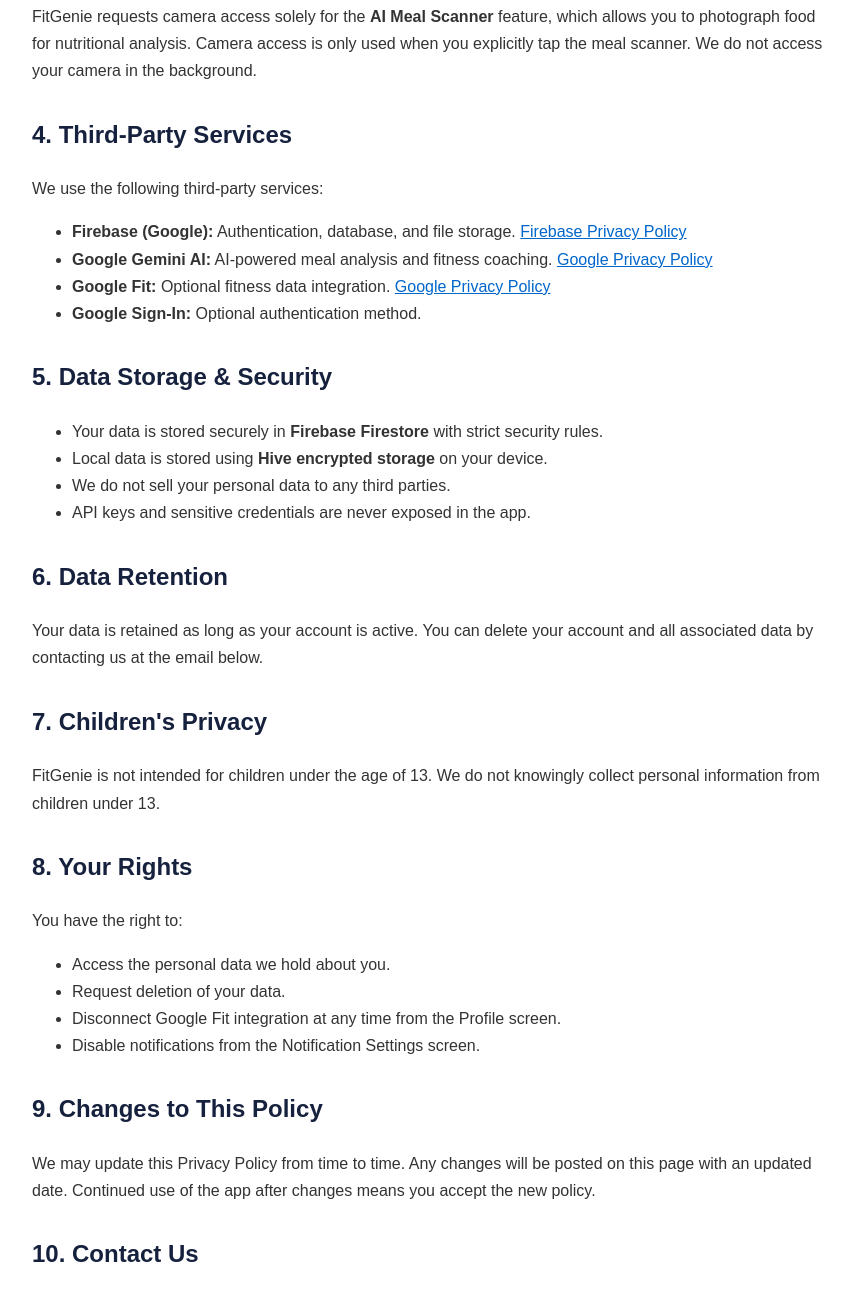
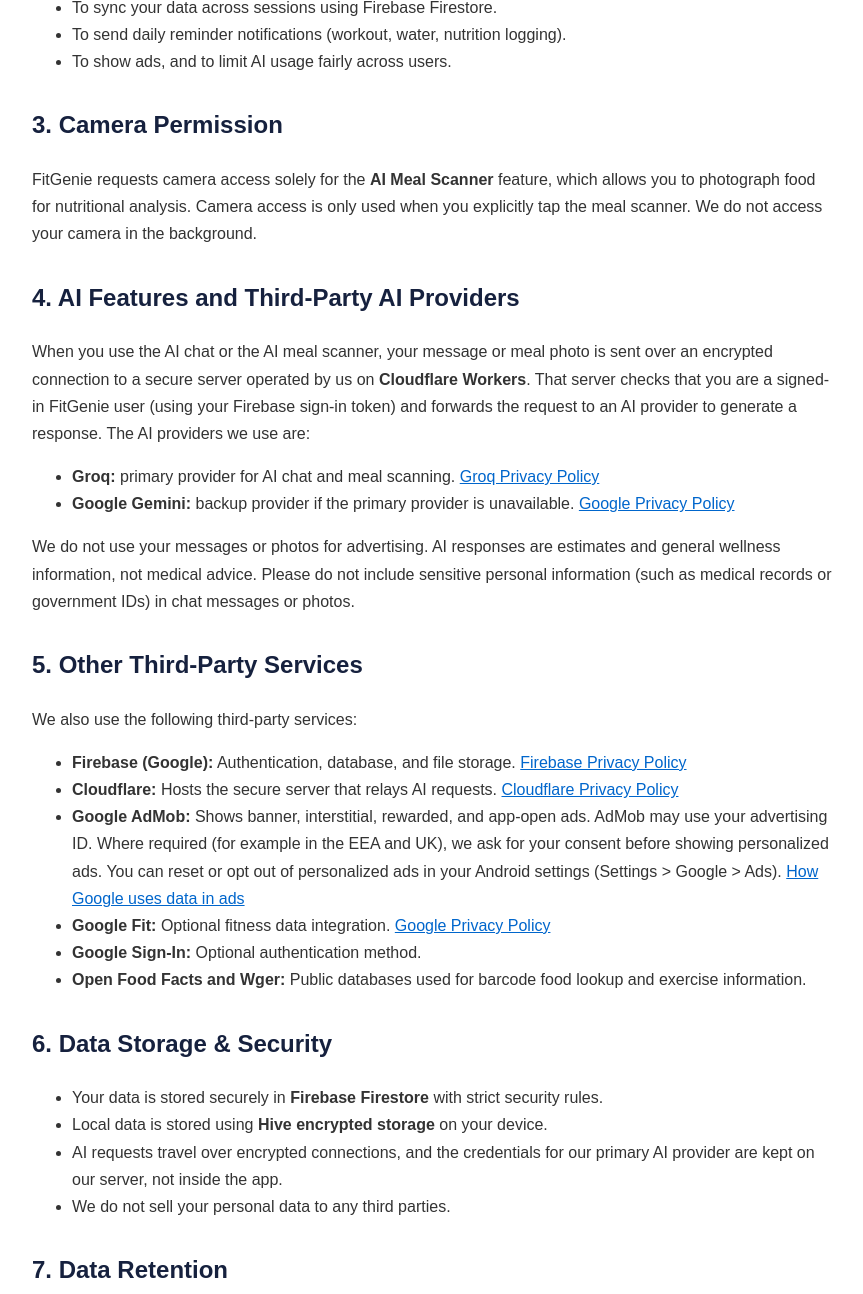
Before and after one commit to fahad2bhatti/fitgenie-privacy-policy, a plain HTML site: page index.html in a window 1280 px wide. Shown: the part 852-2146 px from the top of the page, without its empty margins (208-1071 px from the left). Drawn offline with Linux system fonts and the light colour scheme.

Commit message:
Update privacy policy (Groq, AdMob)

```diff
--- a/index.html
+++ b/index.html
@@ -21,7 +21,7 @@
 <body>
 
     <h1>🧞‍♂️ FitGenie — Privacy Policy</h1>
-    <p><strong>Last updated:</strong> August 1, 2026</p>
+    <p><strong>Last updated:</strong> October 16, 2026</p>
 
     <p>
         FitGenie is developed by Fahad Saeed. This Privacy Policy explains how we collect,
@@ -33,19 +33,23 @@
     <ul>
         <li><strong>Account Information:</strong> Name, email address when you register or sign in with Google.</li>
         <li><strong>Fitness Data:</strong> Workout logs, step counts, nutrition entries, and health goals you enter manually.</li>
-        <li><strong>Photos:</strong> Images you choose to upload for meal scanning (via camera or gallery). These are sent to Google Gemini AI for nutritional analysis.</li>
+        <li><strong>AI Chat Messages:</strong> The messages you type into the AI coach, together with the fitness context you have entered (such as goals and intake), so the AI can give relevant answers.</li>
+        <li><strong>Photos:</strong> Images you choose to upload for meal scanning (via camera or gallery). These are sent to our AI providers (Groq and Google Gemini) for nutritional analysis.</li>
         <li><strong>Profile Photo:</strong> Optional profile picture stored in Firebase Storage.</li>
         <li><strong>Google Fit Data:</strong> Steps, calories, and activity data if you choose to connect Google Fit (optional).</li>
         <li><strong>Device Data:</strong> Step count data from your device's pedometer sensor.</li>
+        <li><strong>Advertising Data:</strong> The app shows ads through Google AdMob. AdMob may collect your device's advertising ID and general device and usage information to serve and measure ads (see Section 5).</li>
+        <li><strong>Usage Limits:</strong> A simple daily counter of your AI chat usage, stored in Firebase Firestore.</li>
     </ul>
 
     <h2>2. How We Use Your Information</h2>
     <ul>
         <li>To provide personalized fitness tracking, workout plans, and nutrition logging.</li>
-        <li>To power the AI coach (Gemini AI) with your goals and intake data for better suggestions.</li>
+        <li>To power the AI coach with your goals and intake data for better suggestions.</li>
         <li>To analyze meal photos for calorie and macro estimation.</li>
         <li>To sync your data across sessions using Firebase Firestore.</li>
         <li>To send daily reminder notifications (workout, water, nutrition logging).</li>
+        <li>To show ads, and to limit AI usage fairly across users.</li>
     </ul>
 
     <h2>3. Camera Permission</h2>
@@ -55,51 +59,74 @@
         when you explicitly tap the meal scanner. We do not access your camera in the background.
     </p>
 
-    <h2>4. Third-Party Services</h2>
-    <p>We use the following third-party services:</p>
+    <h2>4. AI Features and Third-Party AI Providers</h2>
+    <p>
+        When you use the AI chat or the AI meal scanner, your message or meal photo is sent
+        over an encrypted connection to a secure server operated by us on
+        <strong>Cloudflare Workers</strong>. That server checks that you are a signed-in
+        FitGenie user (using your Firebase sign-in token) and forwards the request to an AI
+        provider to generate a response. The AI providers we use are:
+    </p>
+    <ul>
+        <li><strong>Groq:</strong> primary provider for AI chat and meal scanning. <a href="https://groq.com/privacy-policy" target="_blank">Groq Privacy Policy</a></li>
+        <li><strong>Google Gemini:</strong> backup provider if the primary provider is unavailable. <a href="https://policies.google.com/privacy" target="_blank">Google Privacy Policy</a></li>
+    </ul>
+    <p>
+        We do not use your messages or photos for advertising. AI responses are estimates
+        and general wellness information, not medical advice. Please do not include sensitive
+        personal information (such as medical records or government IDs) in chat messages or photos.
+    </p>
+
+    <h2>5. Other Third-Party Services</h2>
+    <p>We also use the following third-party services:</p>
     <ul>
         <li><strong>Firebase (Google):</strong> Authentication, database, and file storage. <a href="https://firebase.google.com/support/privacy" target="_blank">Firebase Privacy Policy</a></li>
-        <li><strong>Google Gemini AI:</strong> AI-powered meal analysis and fitness coaching. <a href="https://policies.google.com/privacy" target="_blank">Google Privacy Policy</a></li>
+        <li><strong>Cloudflare:</strong> Hosts the secure server that relays AI requests. <a href="https://www.cloudflare.com/privacypolicy/" target="_blank">Cloudflare Privacy Policy</a></li>
+        <li><strong>Google AdMob:</strong> Shows banner, interstitial, rewarded, and app-open ads. AdMob may use your advertising ID. Where required (for example in the EEA and UK), we ask for your consent before showing personalized ads. You can reset or opt out of personalized ads in your Android settings (Settings &gt; Google &gt; Ads). <a href="https://policies.google.com/technologies/ads" target="_blank">How Google uses data in ads</a></li>
         <li><strong>Google Fit:</strong> Optional fitness data integration. <a href="https://policies.google.com/privacy" target="_blank">Google Privacy Policy</a></li>
         <li><strong>Google Sign-In:</strong> Optional authentication method.</li>
+        <li><strong>Open Food Facts and Wger:</strong> Public databases used for barcode food lookup and exercise information.</li>
     </ul>
 
-    <h2>5. Data Storage & Security</h2>
+    <h2>6. Data Storage & Security</h2>
     <ul>
         <li>Your data is stored securely in <strong>Firebase Firestore</strong> with strict security rules.</li>
         <li>Local data is stored using <strong>Hive encrypted storage</strong> on your device.</li>
+        <li>AI requests travel over encrypted connections, and the credentials for our primary AI provider are kept on our server, not inside the app.</li>
         <li>We do not sell your personal data to any third parties.</li>
-        <li>API keys and sensitive credentials are never exposed in the app.</li>
     </ul>
 
-    <h2>6. Data Retention</h2>
+    <h2>7. Data Retention</h2>
     <p>
         Your data is retained as long as your account is active. You can delete your account
-        and all associated data by contacting us at the email below.
+        and all associated data by contacting us at the email below. Messages and photos sent
+        to AI providers are processed to produce a response; FitGenie does not store meal photos
+        on its own servers for the scanner. Retention by the AI providers is governed by their own policies linked above.
     </p>
 
-    <h2>7. Children's Privacy</h2>
+    <h2>8. Children's Privacy</h2>
     <p>
         FitGenie is not intended for children under the age of 13. We do not knowingly collect
         personal information from children under 13.
     </p>
 
-    <h2>8. Your Rights</h2>
+    <h2>9. Your Rights</h2>
     <p>You have the right to:</p>
     <ul>
         <li>Access the personal data we hold about you.</li>
         <li>Request deletion of your data.</li>
         <li>Disconnect Google Fit integration at any time from the Profile screen.</li>
         <li>Disable notifications from the Notification Settings screen.</li>
+        <li>Reset your advertising ID or opt out of ad personalization in your Android settings.</li>
     </ul>
 
-    <h2>9. Changes to This Policy</h2>
+    <h2>10. Changes to This Policy</h2>
     <p>
         We may update this Privacy Policy from time to time. Any changes will be posted on this page
         with an updated date. Continued use of the app after changes means you accept the new policy.
     </p>
 
-    <h2>10. Contact Us</h2>
+    <h2>11. Contact Us</h2>
     <p>
         If you have any questions about this Privacy Policy, please contact us at:<br>
         📧 <a href="mailto:fahaddragon262@gmail.com">fahaddragon262@gmail.com</a><br>
```
